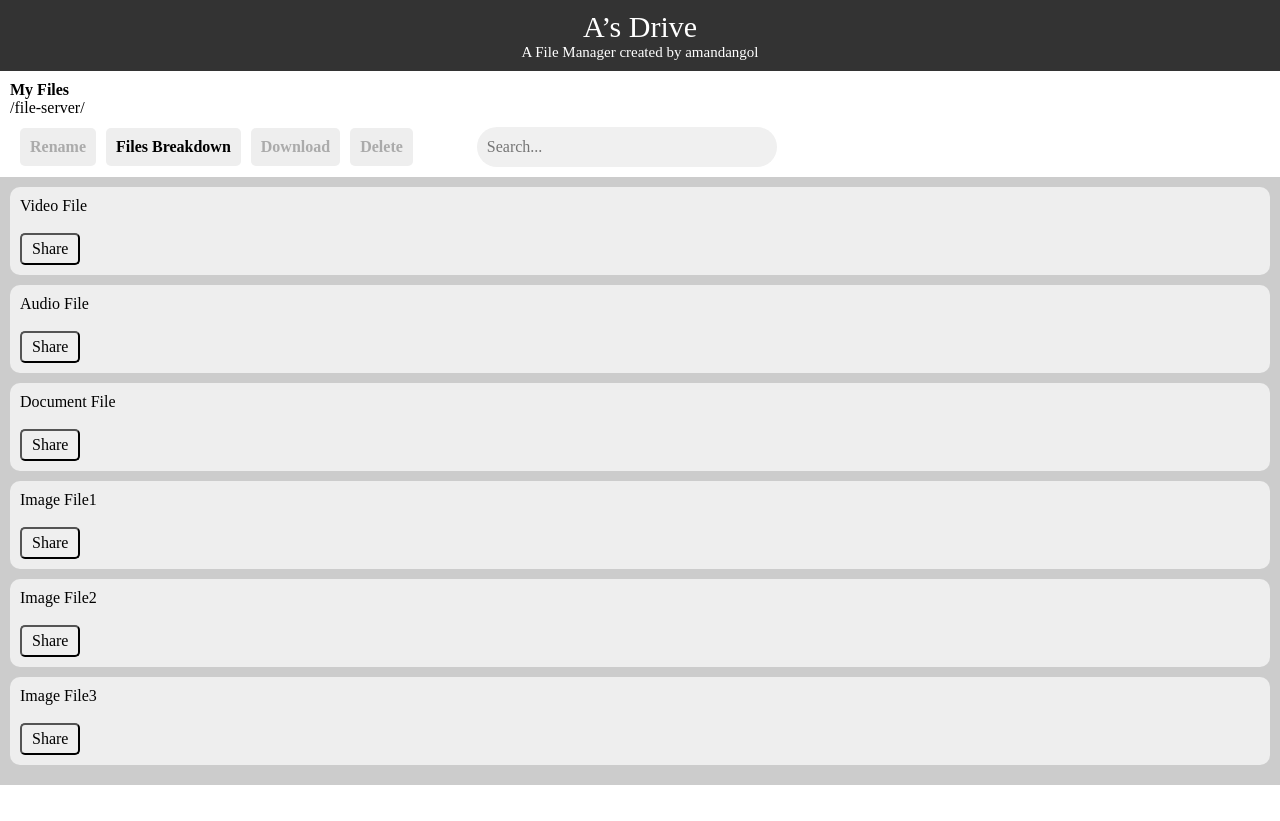
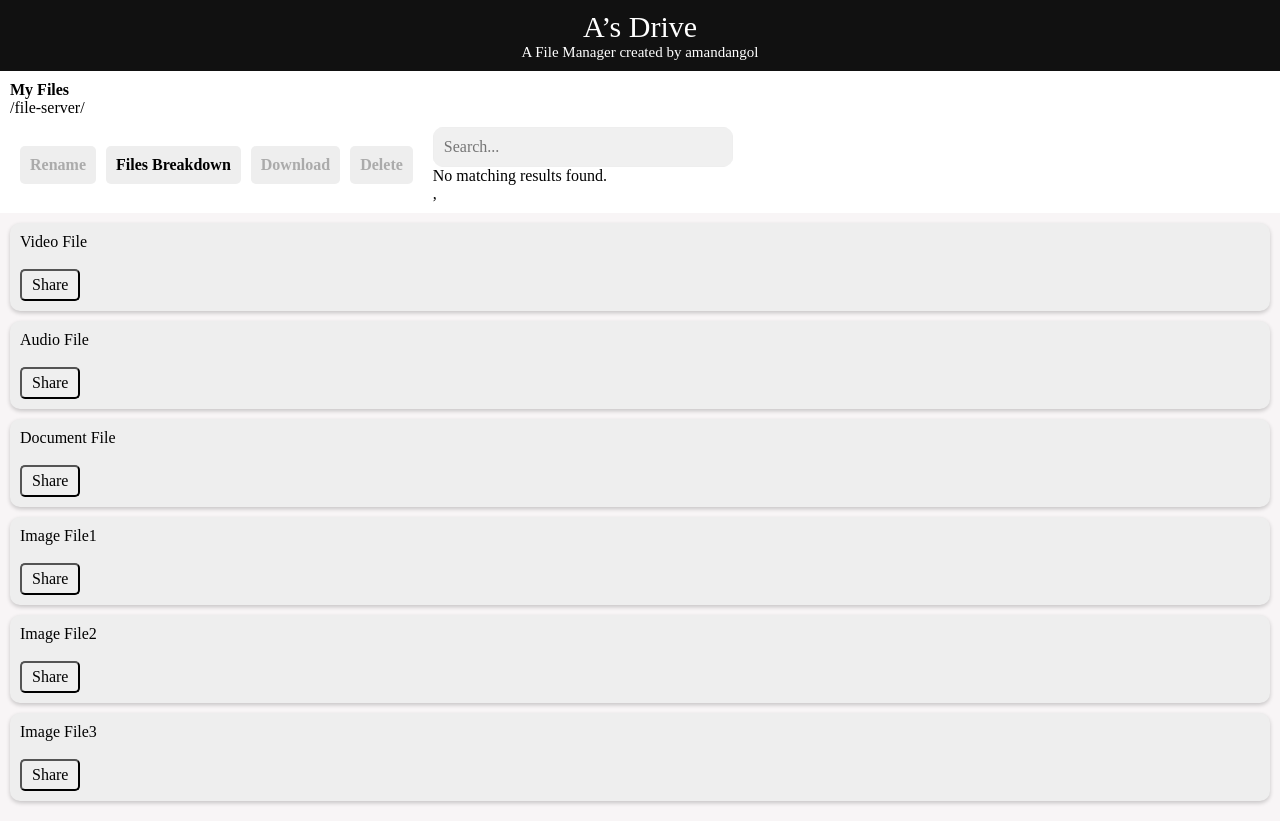
Before and after one commit to amandangol/Multimedia-App-Bounty, a React (Create React App) app: page / in a window 1280 px wide. Before the commit the page ends 800 px from the top, so only its background shows below. Built offline with nearby package versions, Linux system fonts and the light colour scheme.

Commit message:
search fixed

```diff
--- a/src/App.css
+++ b/src/App.css
@@ -24,49 +24,7 @@
   color: white;
 }
 
-.search-bar {
-  display: flex;
-  align-items: center;
-  width: 300px;
-  height: 40px;
-  border-radius: 20px;
-  border: 2px;
-  overflow: hidden;
-  background-color: #f0f0f0;
 
-
-}
-
-.search-bar input[type="text"] {
-  flex: 1;
-  width: 100%;
-  height: 100%;
-  padding: 10px;
-  border: none;
-  outline: none;
-  background-color: transparent;
-  font-size: 16px;
-
-}
-.selectedFile {
-  background-color: #fff !important;
-}
-.search-result {
-  cursor: pointer;
-  padding: 5px;
-  margin-bottom: 5px;
-}
-
-.search-result.selected {
- background-color: aliceblue;
-  color: #000;
-}
-.App-link {
-  color: #61dafb;
-}
-.selectedFile {
-  background-color: #C01313;
-}
 
 .rounded-button:hover {
   background-color: #2980b9;
--- a/src/App.js
+++ b/src/App.js
@@ -43,32 +43,32 @@ export default function App() {
       setSelectedFile(null);
     }
   };
-  const handleDownload =()=>{
+  const handleDownload = () => {
     if (selectedFile) {
       window.open(selectedFile.path, "_blank");
     }
   }
 
-  const handleFileUpload = (event) => {
-    const file = event.target.files[0];
+  // const handleFileUpload = (event) => {
+  //   const file = event.target.files[0];
 
-    // Create a unique ID for the file
-    const fileId = Date.now().toString();
+  //   // Create a unique ID for the file
+  //   const fileId = Date.now().toString();
 
-    // Create a new file object with necessary properties
-    const newFile = {
-      id: fileId,
-      name: file.name,
-      type: file.type,
-      size: file.size,
-      path: URL.createObjectURL(file), // Generate a local URL for preview purposes
-      created: file.lastModifiedDate, // Use lastModifiedDate as an example, replace it with the appropriate property
-      author: 'John Doe', // Provide the author name or obtain it from another source
-    };
+  //   // Create a new file object with necessary properties
+  //   const newFile = {
+  //     id: fileId,
+  //     name: file.name,
+  //     type: file.type,
+  //     size: file.size,
+  //     path: URL.createObjectURL(file), // Generate a local URL for preview purposes
+  //     created: file.lastModifiedDate, // Use lastModifiedDate as an example, replace it with the appropriate property
+  //     author: 'John Doe', // Provide the author name or obtain it from another source
+  //   };
 
-    // Update the state to include the uploaded file
-    setMyFiles((prevFiles) => [...prevFiles, newFile]);
-  };
+  //   // Update the state to include the uploaded file
+  //   setMyFiles((prevFiles) => [...prevFiles, newFile]);
+  // };
   const handleRename = () => {
     if (selectedFile) {
       const newName = prompt("Enter new name");
@@ -108,6 +108,7 @@ export default function App() {
       const platforms = [
         { name: 'Facebook', url: `https://www.facebook.com/sharer/sharer.php?u=${shareUrl}` },
         { name: 'Twitter', url: `https://twitter.com/intent/tweet?url=${shareUrl}&text=${encodeURIComponent(shareText)}` },
+        { name: 'Instagram', url: `https://www.instagram.com/share?url=${shareUrl}&title=${encodeURIComponent(shareText)}` },
         // Add more platforms as needed
       ];
 
@@ -116,6 +117,15 @@ export default function App() {
       });
     }
   };
+  const handleCancel = () => {
+    setSearchQuery(''); // Clear the search query
+  };
+  const handleSelectedFile = (file) => {
+    setSelectedFile(file);
+    setSearchQuery(file.name); // Set the search query to the selected file name
+  };
+
+
 
   useEffect(() => {
     // Add file details and metadata to the existing data array
@@ -229,14 +239,14 @@ export default function App() {
             <p>{selectedFile ? selectedFile.path : filePath}</p>
             <div style={styles.controlTools}>
               {/* Upload File Button */}
-              <input
+              {/* <input
                 type="file"
 
                 accept="audio/*,video/*,image/*,application/pdf"
                 onChange={handleFileUpload}
                 style={{ display: 'none' }}
                 id="upload-button"
-              />
+              /> */}
               {/* <label htmlFor="upload-button" style={styles.controlButton}>
                 Upload File
               </label> */}
@@ -281,7 +291,8 @@ export default function App() {
                 Delete
               </button>
               <spacer></spacer>
-<div style={{ marginLeft: "30px" }}>&nbsp;</div>
+              {/* <div style={{ marginLeft: "30px" }}>&nbsp;</div> */}
+              <div className="search-container">
                 <div className="search-bar">
                   <input
                     type="text"
@@ -289,6 +300,23 @@ export default function App() {
                     value={searchQuery}
                     onChange={handleSearch}
                   />
+                  {searchQuery && (
+                    <button className="cancel-button" onClick={handleCancel}>
+                      <svg
+                        xmlns="http://www.w3.org/2000/svg"
+                        viewBox="0 0 24 24"
+                        fill="none"
+                        stroke="currentColor"
+                        strokeWidth="2"
+                        strokeLinecap="round"
+                        strokeLinejoin="round"
+                        className="feather feather-x"
+                      >
+                        <line x1="18" y1="6" x2="6" y2="18" />
+                        <line x1="6" y1="6" x2="18" y2="18" />
+                      </svg>
+                    </button>
+                  )}
                 </div>
 
                 {/* Display search results only when there is a search query */}
@@ -310,7 +338,10 @@ export default function App() {
             </div>
           ))}
         </div>
-      ) : null}
+      ) :(
+        <p>No matching results found.</p>
+      )},
+              </div>
 
             </div>
           </div>
@@ -335,8 +366,8 @@ export default function App() {
                       }}
                     >
                       <p>{file.name}</p>
-        { <br></br> }
-        { <button onClick={() => handleShare(file)} style={{ padding: '5px 10px', borderRadius: '5px' ,cursor:'pointer' }}>Share</button> }
+                      {<br></br>}
+                      {<button onClick={() => handleShare(file)} style={{ padding: '5px 10px', borderRadius: '5px', cursor: 'pointer' }}>Share</button>}
                     </div>
                   );
                 }
@@ -399,7 +430,7 @@ display: 'flex',
     justifyContent: 'space-between',
     alignItems: 'flex-start',
     flexDirection: 'row',
-backgroundColor: '#ccc',
+    backgroundColor: '#f8f5f6',
   },
 
   file: {
@@ -409,6 +440,7 @@ file: {
     cursor: 'pointer',
     width: '100%',
     borderRadius: '10px',
+    boxShadow: '0 2px 4px rgba(0, 0, 0, 0.2)',
   },
 
 
@@ -464,7 +496,7 @@ modalClose: {
     padding: '10px',
     cursor: 'pointer',
   },
-modalBody:{
+  modalBody: {
     width: '100%',
     height: '90%',
     display: 'flex',
--- a/src/components/Header.js
+++ b/src/components/Header.js
@@ -9,7 +9,7 @@ export const Header = () => {
 
 const styles = {
   header: {
-    backgroundColor: '#333',
+    backgroundColor: '#111',
     color: '#fff',
     textAlign: 'center',
     padding: '10px'
--- a/src/index.css
+++ b/src/index.css
@@ -10,6 +10,69 @@
  input, button, textarea, select {
   font: inherit;
  }
+ .search-bar {
+  display: flex;
+  align-items: center;
+  width: 300px;
+  height: 40px;
+  border-radius: 10px;
+
+  overflow: hidden;
+  background-color: #f0f0f0;
+
+
+}
+.search-container {
+  position: relative;
+}
+
+.search-bar input[type="text"] {
+  flex: 1;
+  width: 100%;
+  height: 100%;
+  padding: 10px;
+  border: 1px solid #eee;
+  outline: none;
+  background-color: transparent;
+  font-size: 16px;
+}
+.cancel-button {
+  margin-left: 8px; /* Adjust the spacing as needed */
+  background-color: #ccc; /* Optional: Add styles for the cancel button */
+  border: none;
+  color: #fff;
+  cursor: pointer;
+  padding: 4px 8px;
+}
+.feather {
+  width: 16px;
+  height: 16px;
+}
+.selectedFile {
+  background-color: aliceblue !important;
+}
+.search-results {
+  position: absolute;
+  top: 100%;
+  left: 0;
+  width: 100%;
+  background-color: #fff;
+  border: 1px solid #ccc;
+  padding: 10px;
+}
+.search-result {
+  cursor: pointer;
+  padding: 5px;
+  margin-bottom: 5px;
+}
+
+.search-result.selected {
+ background-color: aliceblue;
+  color: #000;
+}
+.App-link {
+  color: #61dafb;
+}
 
  *{
   margin: 0;
```
Lines whose indentation alone changed are shown as unchanged.
